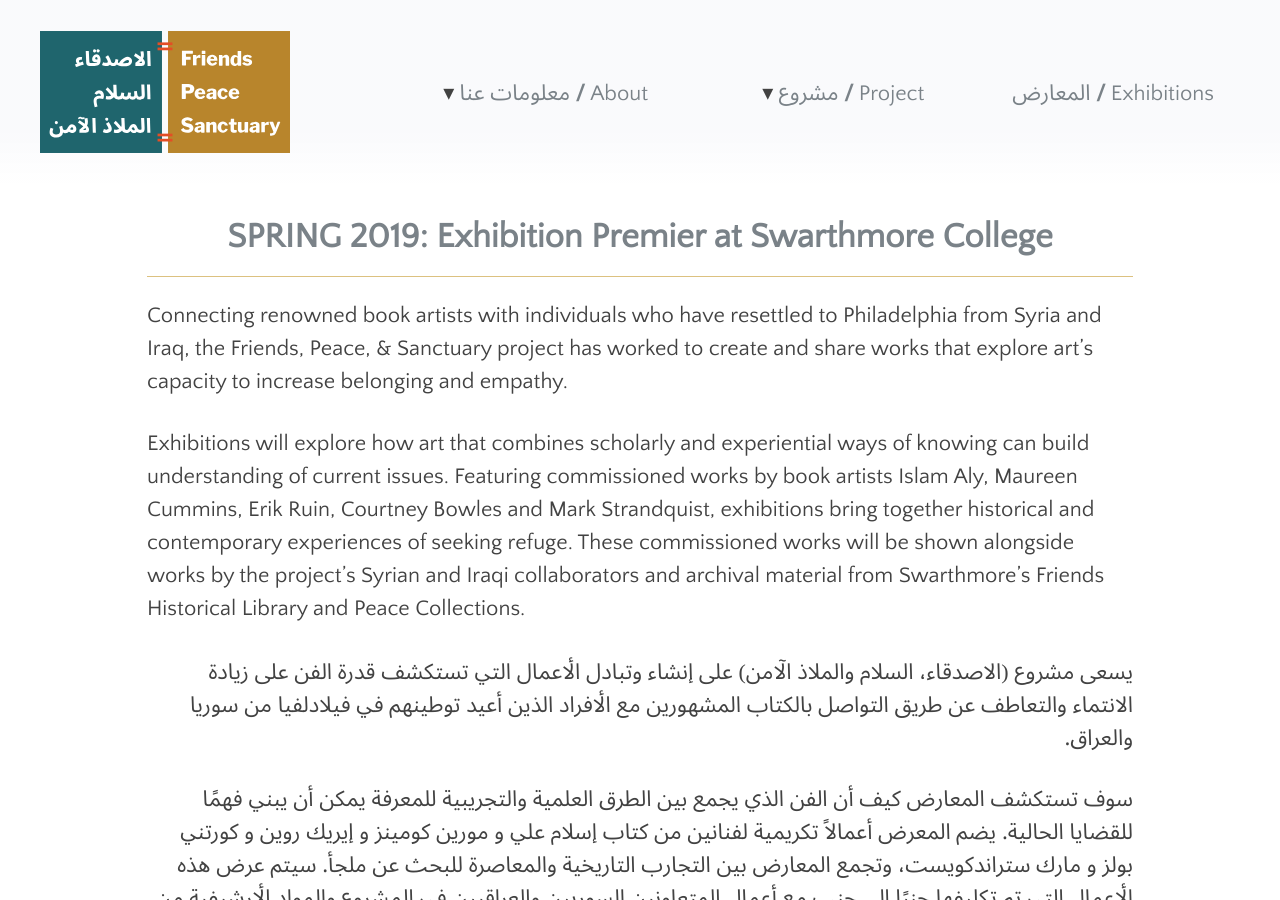
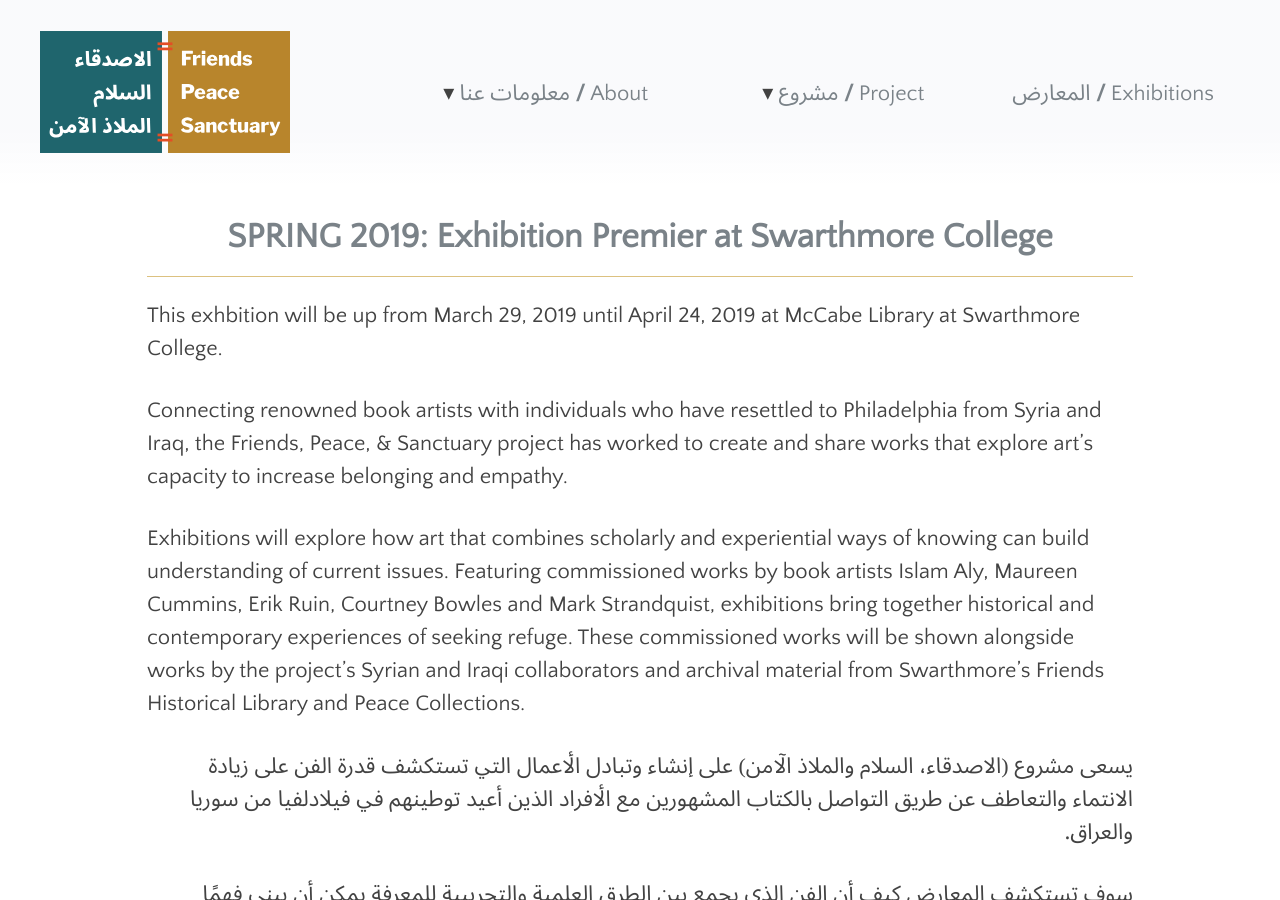
Before and after one commit to swat-ds/fps.swarthmore.edu, a Jekyll site: the page built from _posts/2019-02-21-swarthmore.md, in a window 1280 px wide and 900 px high. Built offline with Jekyll 4.4.1, drawn with Linux system fonts in a browser that asks for light colours.

Commit message:
Update 2019-02-21-swarthmore.md

```diff
--- a/_posts/2019-02-21-swarthmore.md
+++ b/_posts/2019-02-21-swarthmore.md
@@ -5,8 +5,12 @@ published: true
 title: 'SPRING 2019: Exhibition Premier at Swarthmore College'
 categories:
   - exhibitions
+  - 'exhibit:city hall'
+  - 'exhibit:twelve gates'
 image: islam_inception2.JPG
 ---
+
+This exhbition will be up from March 29, 2019 until April 24, 2019 at McCabe Library at Swarthmore College.
 
 Connecting renowned book artists with individuals who have resettled to Philadelphia from Syria and Iraq, the Friends, Peace, & Sanctuary project has worked to create and share works that explore art’s capacity to increase belonging and empathy.
 
```
